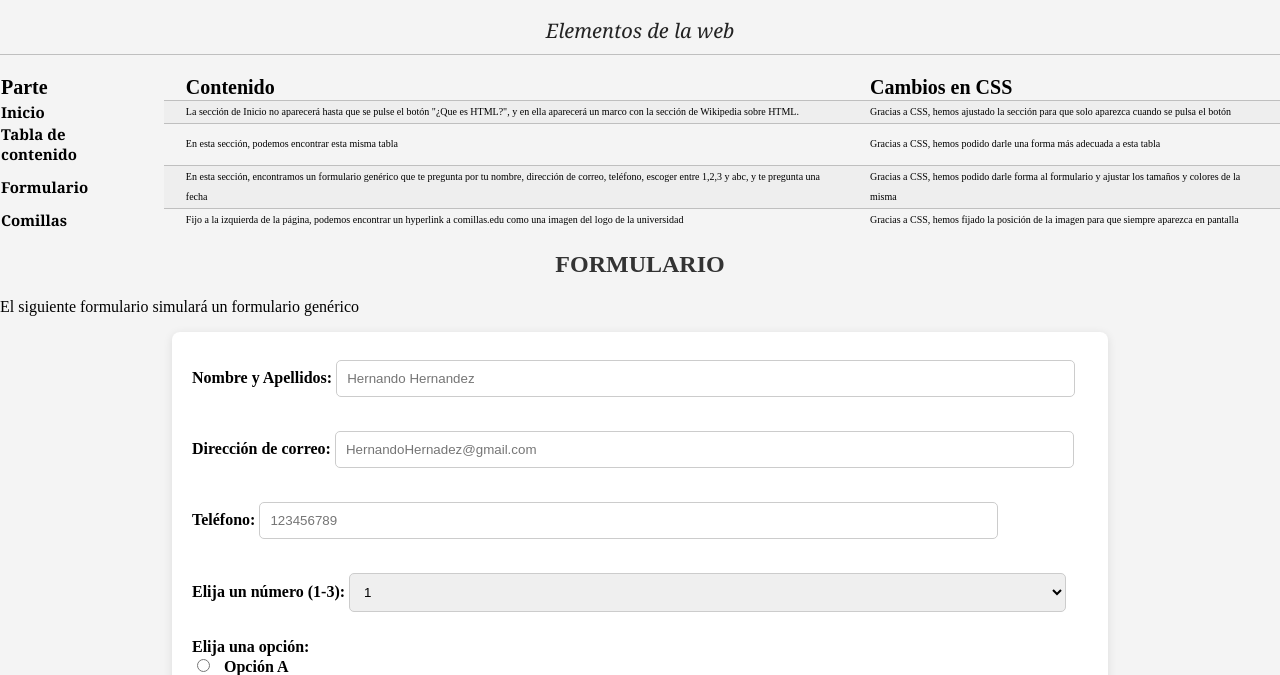
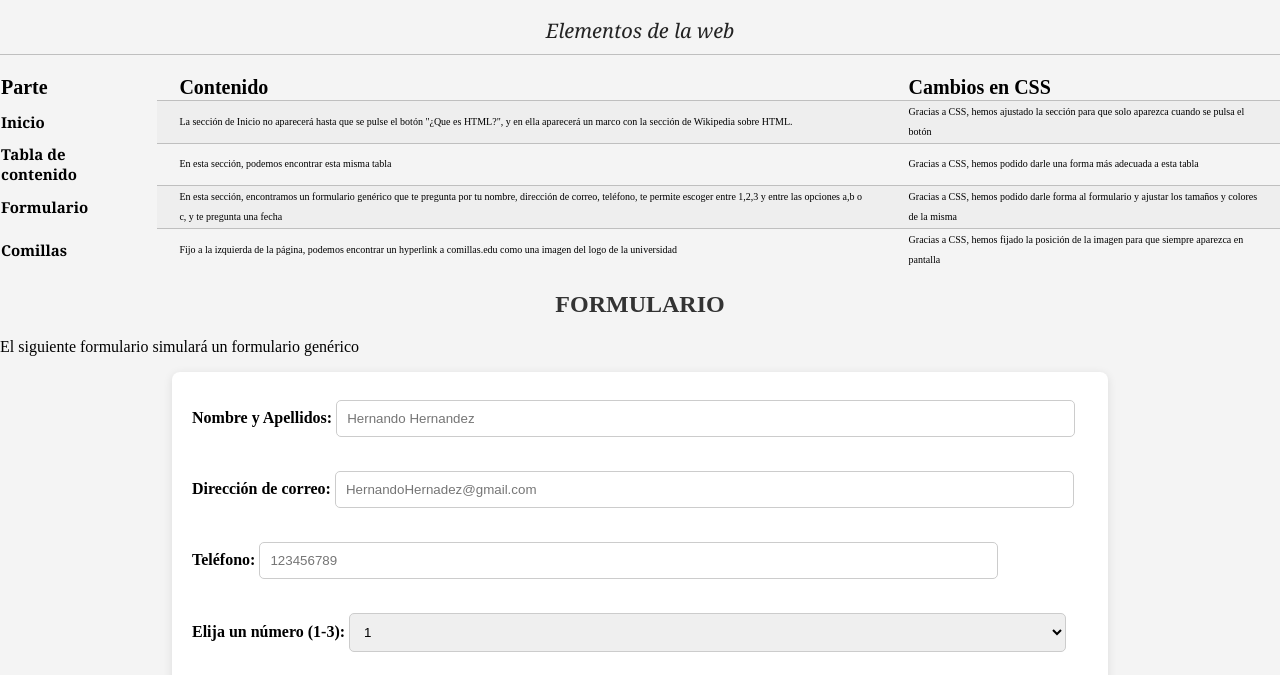
Before and after one commit to PabloMAlonso/PabloMAlonso.github.io, a plain HTML site: page index.html in a window 1280 px wide. Shown: the part 119-794 px from the top of the page. Drawn offline with Linux system fonts and the light colour scheme.

Commit message:
Correcion

```diff
--- a/index.html
+++ b/index.html
@@ -55,7 +55,7 @@
                 <tr class="separador">
                     <th rowspan="1">Formulario</th>
                     <td></td>
-                    <td>En esta sección, encontramos un formulario genérico que te pregunta por tu nombre, dirección de correo, teléfono, escoger entre 1,2,3 y abc, y te pregunta una fecha</td>
+                    <td>En esta sección, encontramos un formulario genérico que te pregunta por tu nombre, dirección de correo, teléfono, te permite escoger entre 1,2,3 y entre las opciones a,b o c, y te pregunta una fecha</td>
                     <td></td>
                     <td>Gracias a CSS, hemos podido darle forma al formulario y ajustar los tamaños y colores de la misma</td>
 
```
